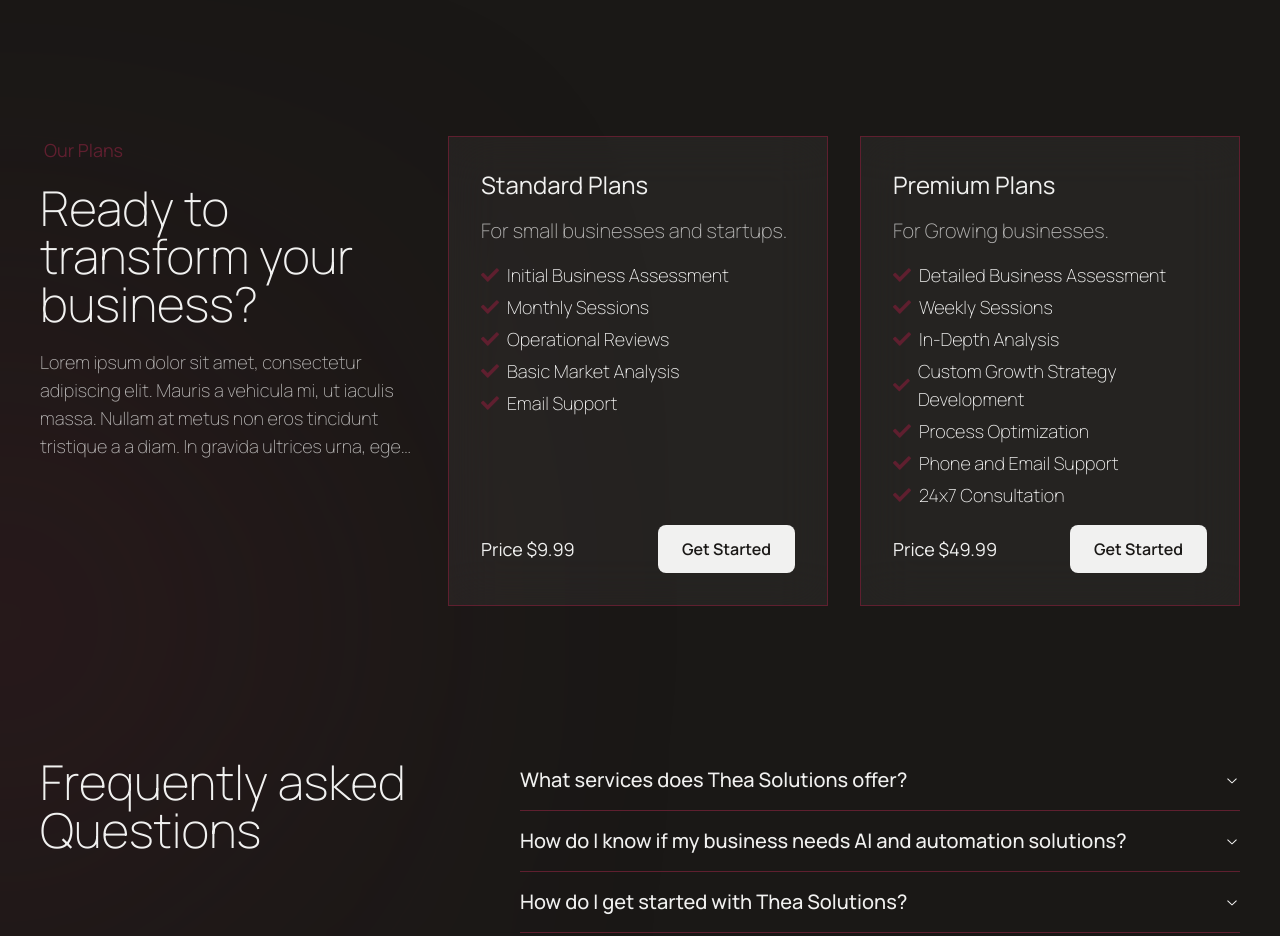
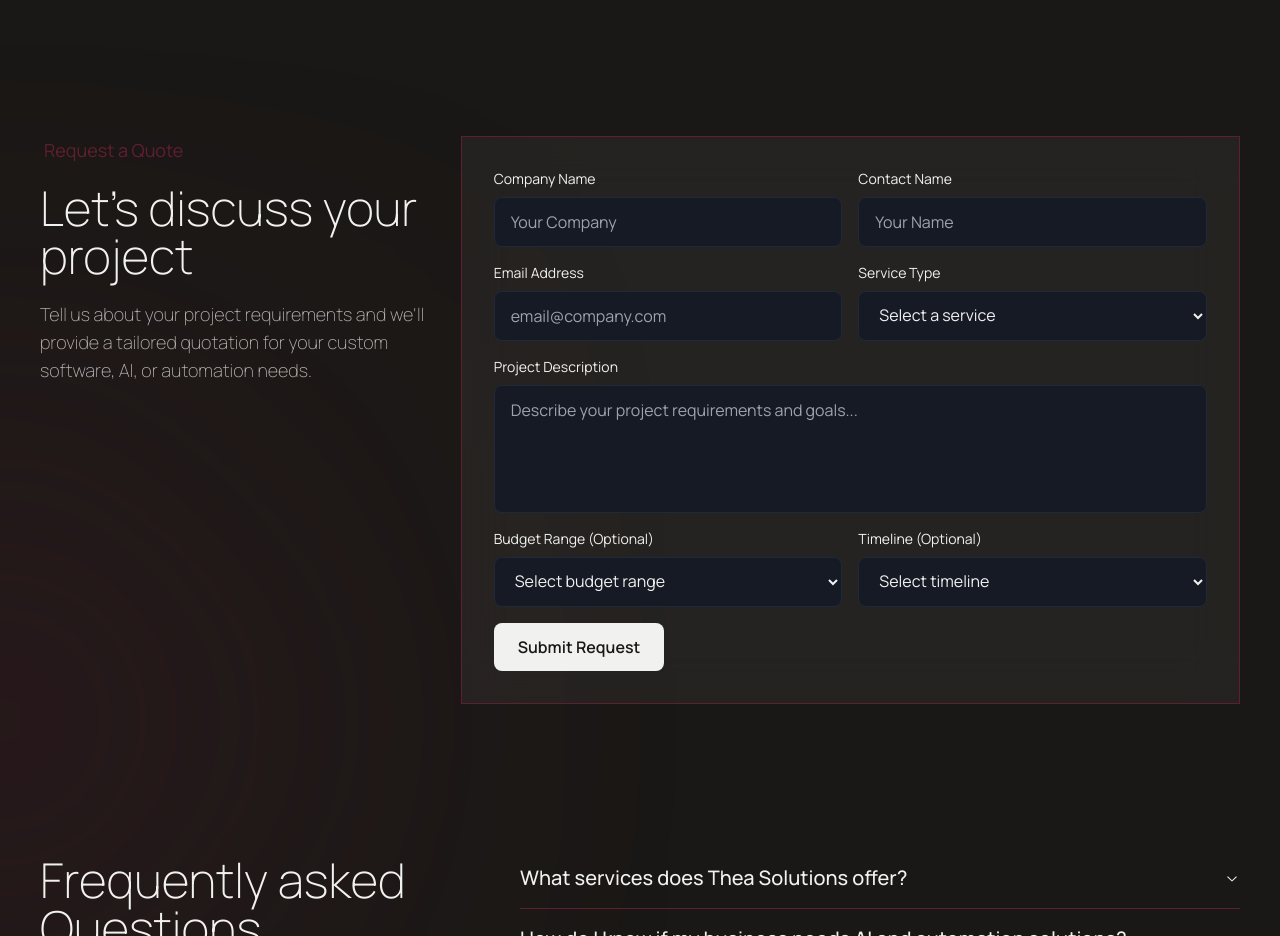
Before and after one commit to ThutaCodes/thea_, a Next.js app in the folder webpage/: page / in a window 1280 px wide. Shown: the part 2900-3836 px from the top of the page. Built offline with nearby package versions, Linux system fonts and the light colour scheme.

Commit message:
get a quote

```diff
--- a/webpage/src/components/landing/Section5.js
+++ b/webpage/src/components/landing/Section5.js
@@ -1,5 +1,4 @@
 import React from 'react'
-import { FaCheck } from "react-icons/fa";
 import {motion} from 'framer-motion'
 import {
   Accordion,
@@ -20,54 +19,72 @@ function Section5() {
         <div className='relative w-full p-5 md:px-10 py-4 gap-8 flex flex-col lg:flex-row'>
         <div className='flex flex-col gap-5 h-full w-full lg:w-1/3'>
             <span className='text-lg accent-color px-1'>
-                Our Plans
+                Request a Quote
             </span>
             <div className='text-3xl md:text-5xl w-full font-thin'>
-                Ready to transform your business?
+                Let's discuss your project
             </div>
             <div className='text-base md:text-lg w-full font-thin opacity-70 line-clamp-4'>
-              Lorem ipsum dolor sit amet, consectetur adipiscing elit. Mauris a vehicula mi, ut iaculis massa. Nullam at metus non eros tincidunt tristique a a diam. In gravida ultrices urna, eget placerat ipsum finibus sed. Morbi turpis nisi, convallis ut purus id, finibus varius ex. Curabitur ac nulla tempus, porttitor ligula in, fringilla mi. Fusce orci odio, fringilla accumsan dolor vel, rutrum feugiat nulla. In posuere enim viverra, congue ipsum eu, gravida lectus.
+              Tell us about your project requirements and we'll provide a tailored quotation for your custom software, AI, or automation needs.
             </div>
         </div>
-        <div className='w-full lg:w-1/3 border border-color backdrop-blur-xl transparent-white flex flex-col justify-between gap-y-4 p-4 md:p-8'>
-          <div className='flex flex-col gap-4'>
-            <div className='paragraph-color text-2xl'>Standard Plans</div>
-            <div className='text-lg md:text-xl w-full font-thin opacity-70 line-clamp-4'>
-              For small businesses and startups.
+        <div className='w-full lg:w-2/3 border border-color backdrop-blur-xl transparent-white flex flex-col gap-y-4 p-4 md:p-8'>
+          <form className='flex flex-col gap-4'>
+            <div className='grid grid-cols-1 md:grid-cols-2 gap-4'>
+              <div className='flex flex-col gap-2'>
+                <label className='paragraph-color text-sm'>Company Name</label>
+                <input className='py-3 px-4 rounded-[8px] bg-gray-900/70 border border-gray-800 w-full paragraph-color' type='text' placeholder='Your Company' />
+              </div>
+              <div className='flex flex-col gap-2'>
+                <label className='paragraph-color text-sm'>Contact Name</label>
+                <input className='py-3 px-4 rounded-[8px] bg-gray-900/70 border border-gray-800 w-full paragraph-color' type='text' placeholder='Your Name' />
+              </div>
             </div>
-            <div className='flex flex-col gap-1'>
-              <span className='flex items-center gap-2 font-thin text-lg'><FaCheck className='accent-color'/> Initial Business Assessment</span>
-              <span className='flex items-center gap-2 font-thin text-lg'><FaCheck className='accent-color'/> Monthly Sessions</span>
-              <span className='flex items-center gap-2 font-thin text-lg'><FaCheck className='accent-color'/> Operational Reviews</span>
-              <span className='flex items-center gap-2 font-thin text-lg'><FaCheck className='accent-color'/> Basic Market Analysis</span>
-              <span className='flex items-center gap-2 font-thin text-lg'><FaCheck className='accent-color'/> Email Support</span>
+            <div className='grid grid-cols-1 md:grid-cols-2 gap-4'>
+              <div className='flex flex-col gap-2'>
+                <label className='paragraph-color text-sm'>Email Address</label>
+                <input className='py-3 px-4 rounded-[8px] bg-gray-900/70 border border-gray-800 w-full paragraph-color' type='email' placeholder='email@company.com' />
+              </div>
+              <div className='flex flex-col gap-2'>
+                <label className='paragraph-color text-sm'>Service Type</label>
+                <select className='py-3 px-4 rounded-[8px] bg-gray-900/70 border border-gray-800 w-full paragraph-color'>
+                  <option value=''>Select a service</option>
+                  <option value='software'>Custom Software Development</option>
+                  <option value='ai'>AI Solutions</option>
+                  <option value='automation'>Automation Solutions</option>
+                  <option value='other'>Other</option>
+                </select>
+              </div>
             </div>
-          </div>
-          <div className='flex flex-row items-center justify-between w-full'>
-            <div className='text-lg'>Price $9.99</div>
-            <button className='py-3 px-6 rounded-[8px] bg-[#F1F1F0] text-[#1A1816] font-semibold'>Get Started</button>
-          </div>
-        </div>
-        <div className='w-full lg:w-1/3 border border-color backdrop-blur-xl transparent-white flex flex-col justify-between gap-y-4 p-4 md:p-8'>
-          <div className='flex flex-col gap-4'>
-            <div className='paragraph-color text-2xl'>Premium Plans</div>
-            <div className='text-lg md:text-xl w-full font-thin opacity-70 line-clamp-4'>
-              For Growing businesses.
+            <div className='flex flex-col gap-2'>
+              <label className='paragraph-color text-sm'>Project Description</label>
+              <textarea className='py-3 px-4 rounded-[8px] bg-gray-900/70 border border-gray-800 w-full paragraph-color h-32 resize-none' placeholder='Describe your project requirements and goals...' />
             </div>
-            <div className='flex flex-col gap-1'>
-              <span className='flex items-center gap-2 font-thin text-lg'><FaCheck className='accent-color'/> Detailed Business Assessment</span>
-              <span className='flex items-center gap-2 font-thin text-lg'><FaCheck className='accent-color'/> Weekly Sessions</span>
-              <span className='flex items-center gap-2 font-thin text-lg'><FaCheck className='accent-color'/> In-Depth Analysis</span>
-              <span className='flex items-center gap-2 font-thin text-lg'><FaCheck className='accent-color'/> Custom Growth Strategy Development</span>
-              <span className='flex items-center gap-2 font-thin text-lg'><FaCheck className='accent-color'/> Process Optimization</span>
-              <span className='flex items-center gap-2 font-thin text-lg'><FaCheck className='accent-color'/> Phone and Email Support</span>
-              <span className='flex items-center gap-2 font-thin text-lg'><FaCheck className='accent-color'/> 24x7 Consultation</span>
+            <div className='grid grid-cols-1 md:grid-cols-2 gap-4'>
+              <div className='flex flex-col gap-2'>
+                <label className='paragraph-color text-sm'>Budget Range (Optional)</label>
+                <select className='py-3 px-4 rounded-[8px] bg-gray-900/70 border border-gray-800 w-full paragraph-color'>
+                  <option value=''>Select budget range</option>
+                  <option value='500-1k'>$500 - $1,000</option>
+                  <option value='1k-3k'>$1,000 - $3,000</option>
+                  <option value='3k-5k'>$3,000 - $5,000</option>
+                  <option value='5k-10k'>$5,000 - $10,000</option>
+                  <option value='10k+'>$10,000+</option>
+                </select>
+              </div>
+              <div className='flex flex-col gap-2'>
+                <label className='paragraph-color text-sm'>Timeline (Optional)</label>
+                <select className='py-3 px-4 rounded-[8px] bg-gray-900/70 border border-gray-800 w-full paragraph-color'>
+                  <option value=''>Select timeline</option>
+                  <option value='1-2months'>1-2 months</option>
+                  <option value='2-4months'>2-4 months</option>
+                  <option value='4-6months'>4-6 months</option>
+                  <option value='6months+'>6+ months</option>
+                </select>
+              </div>
             </div>
-          </div>
-          <div className='flex flex-row items-center justify-between w-full'>
-            <div className='text-lg'>Price $49.99</div>
-            <button className='py-3 px-6 rounded-[8px] bg-[#F1F1F0] text-[#1A1816] font-semibold'>Get Started</button>
-          </div>
+            <button type='submit' className='py-3 px-6 rounded-[8px] bg-[#F1F1F0] text-[#1A1816] font-semibold w-fit'>Submit Request</button>
+          </form>
         </div>
         </div>
     </motion.div>
```
